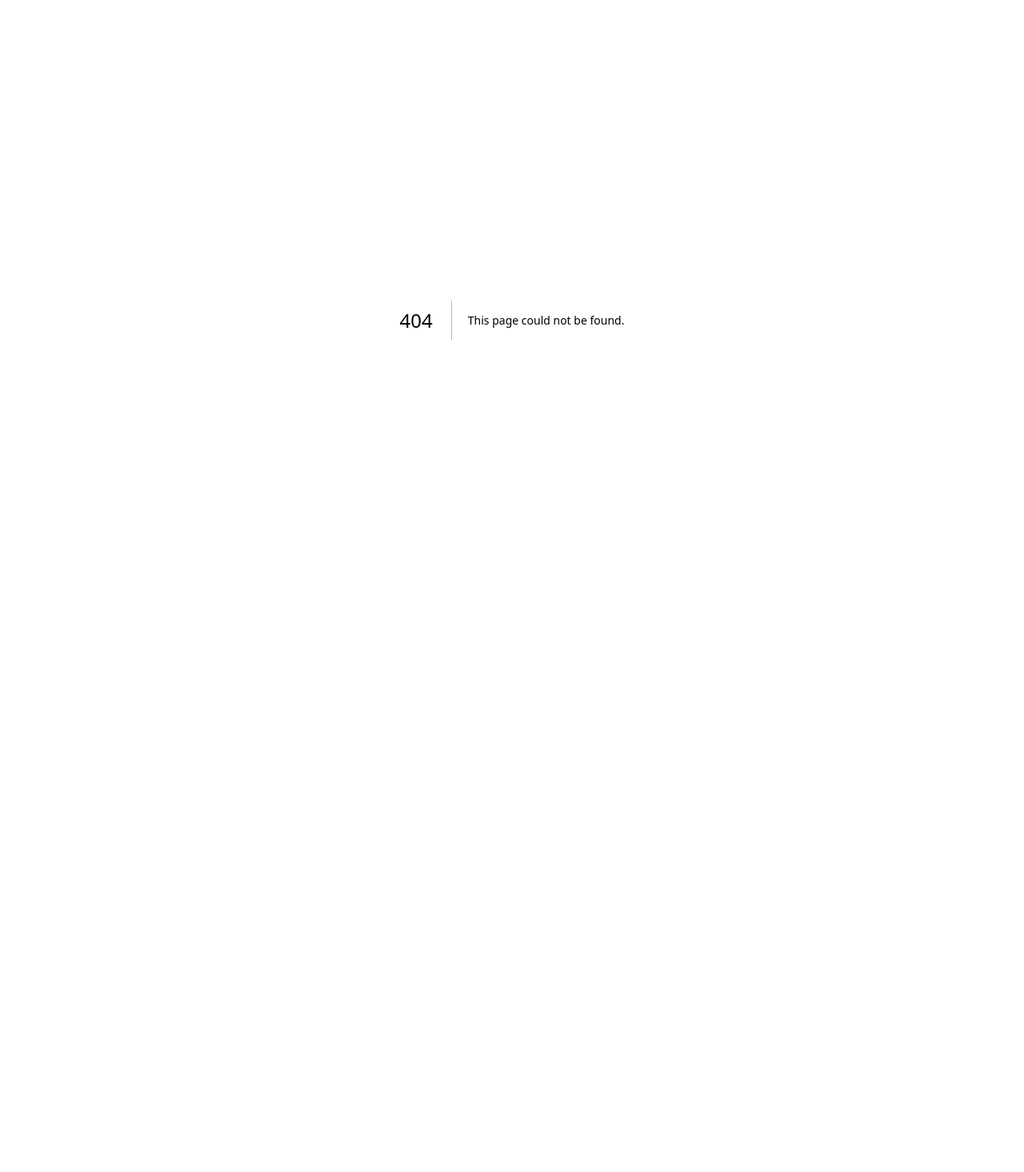
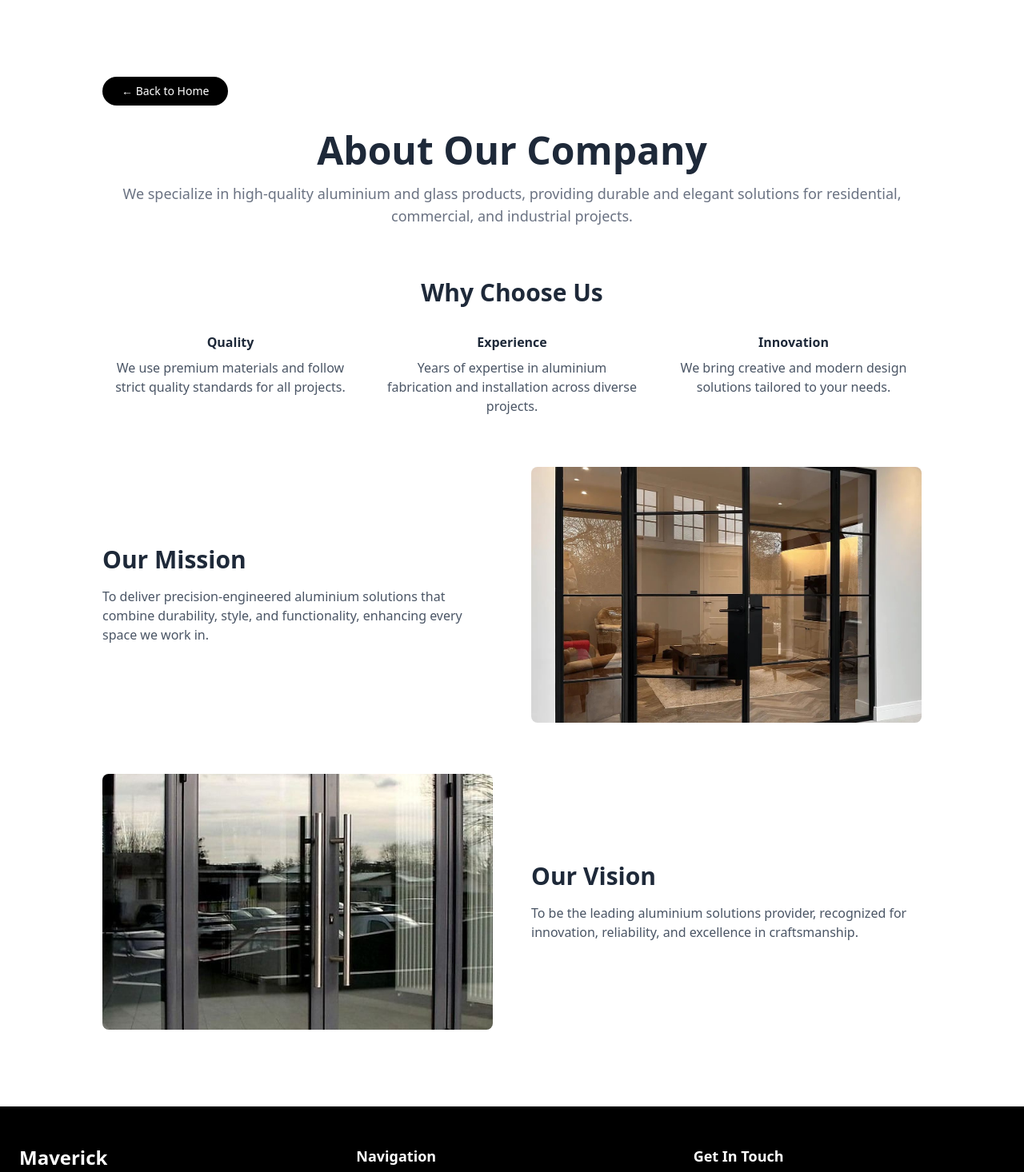
Before and after one commit to TadiwaMakoni05/maverick, a Next.js app: page /about in a window 1280 px wide. Before the commit this address had no page. Shown: the top 1466 px of the page at 80% size. Before the commit the page ends 800 px from the top, so only its background shows below. Built offline with nearby package versions, Linux system fonts and the light colour scheme.

Commit message:
about page

```diff
--- /dev/null
+++ b/src/app/about/page.js
@@ -0,0 +1,115 @@
+"use client";
+import Image from "next/image";
+import Footer from "@/components/Footer";
+import Link from "next/link";
+
+export default function AboutPage() {
+  return (
+    <>
+      <main className="min-h-screen bg-white py-24 px-6">
+        <div className="max-w-5xl mx-auto space-y-16">
+
+          {/* Back to Home Button */}
+          <div className="mb-8">
+            <Link
+              href="/"
+              className="inline-block bg-black text-white px-6 py-2 rounded-full text-sm font-medium hover:bg-gray-800 transition"
+            >
+              &larr; Back to Home
+            </Link>
+          </div>
+
+          {/* Heading */}
+          <section className="text-center">
+            <h1 className="text-5xl font-bold text-gray-800 mb-4">
+              About Our Company
+            </h1>
+            <p className="text-gray-500 text-lg">
+              We specialize in high-quality aluminium and glass products,
+              providing durable and elegant solutions for residential,
+              commercial, and industrial projects.
+            </p>
+          </section>
+          <section className="text-center space-y-8">
+            <h2 className="text-3xl font-semibold text-gray-800">
+              Why Choose Us
+            </h2>
+            <div className="grid grid-cols-1 md:grid-cols-3 gap-8 text-gray-600">
+              <div className="space-y-2">
+                <h3 className="font-semibold text-gray-800">Quality</h3>
+                <p>
+                  We use premium materials and follow strict quality standards
+                  for all projects.
+                </p>
+              </div>
+              <div className="space-y-2">
+                <h3 className="font-semibold text-gray-800">Experience</h3>
+                <p>
+                  Years of expertise in aluminium fabrication and installation
+                  across diverse projects.
+                </p>
+              </div>
+              <div className="space-y-2">
+                <h3 className="font-semibold text-gray-800">Innovation</h3>
+                <p>
+                  We bring creative and modern design solutions tailored to your
+                  needs.
+                </p>
+              </div>
+            </div>
+          </section>
+
+          {/* Company Mission */}
+          <section className="flex flex-col md:flex-row items-center md:space-x-12 space-y-8 md:space-y-0">
+            <div className="md:w-1/2">
+              <h2 className="text-3xl font-semibold text-gray-800 mb-4">
+                Our Mission
+              </h2>
+              <p className="text-gray-600">
+                To deliver precision-engineered aluminium solutions that combine
+                durability, style, and functionality, enhancing every space we
+                work in.
+              </p>
+            </div>
+            <div className="md:w-1/2 relative w-full h-64 md:h-80">
+              <Image
+                src="/p3.jpg"
+                alt="Our Mission"
+                fill
+                className="rounded-lg object-cover"
+                priority
+              />
+            </div>
+          </section>
+
+          {/* Company Vision */}
+          <section className="flex flex-col md:flex-row items-center md:space-x-12 space-y-8 md:space-y-0">
+            <div className="md:w-1/2 relative w-full h-64 md:h-80 order-last md:order-first">
+              <Image
+                src="/p1.jpg"
+                alt="Our Vision"
+                fill
+                className="rounded-lg object-cover"
+                priority
+              />
+            </div>
+            <div className="md:w-1/2">
+              <h2 className="text-3xl font-semibold text-gray-800 mb-4">
+                Our Vision
+              </h2>
+              <p className="text-gray-600">
+                To be the leading aluminium solutions provider, recognized for
+                innovation, reliability, and excellence in craftsmanship.
+              </p>
+            </div>
+          </section>
+
+          {/* Why Choose Us */}
+
+        </div>
+      </main>
+
+      <Footer />
+    </>
+  );
+}
```
